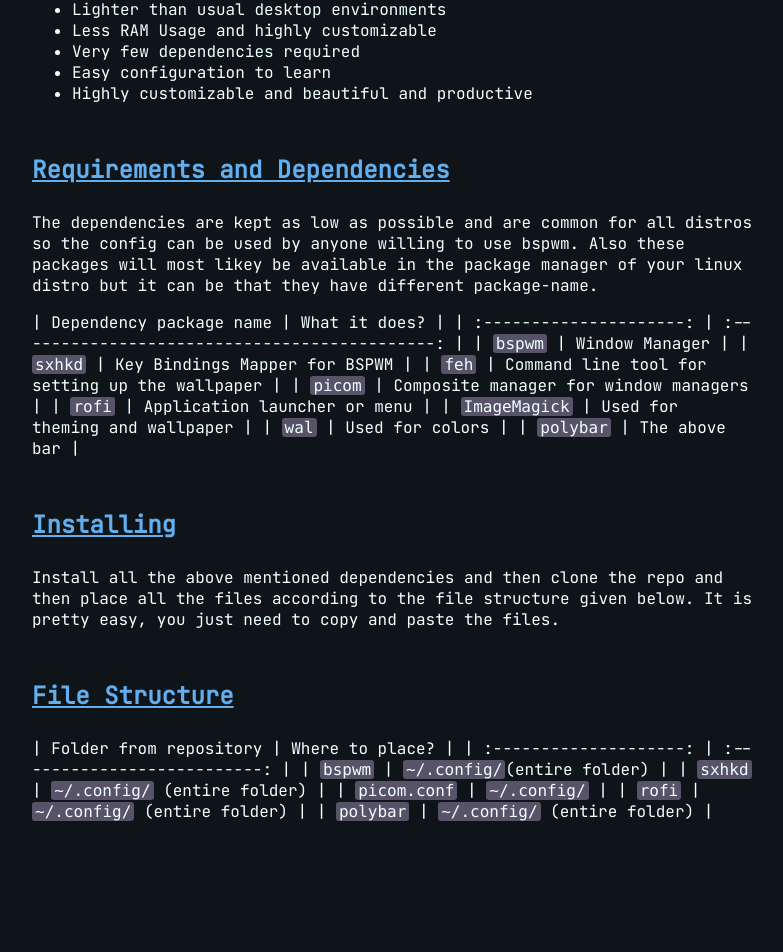
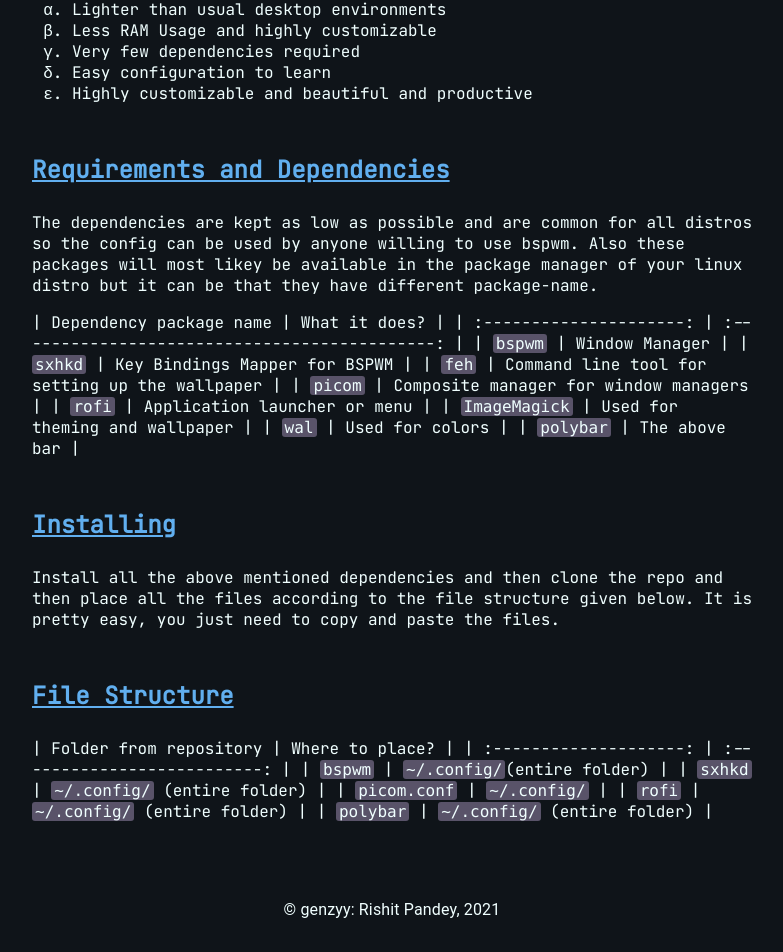
Before and after one commit to genzyy/genzyy_blogs, a React (Create React App) app: page /bspwm_config in a window 1280 px wide. Shown: the part 1379-2331 px from the top of the page, without its empty margins (248-1031 px from the left). Before the commit the page ends 2237 px from the top, so only its background shows below. Built offline with nearby package versions, Linux system fonts and the light colour scheme.

Commit message:
simple footer component

```diff
--- a/src/App.js
+++ b/src/App.js
@@ -1,11 +1,12 @@
 import './App.css';
+import { BrowserRouter as Router, Switch, Route } from 'react-router-dom';
+import ProgressBar from 'react-scroll-progress-bar';
 import NavBar from './components/NavBar';
 import Corousel from './components/Corousel';
 import BlogsContainer from './components/BlogsContainer';
 import VscodeSetup from './components/Pages/VscodeSetup';
 import BSPWM from './components/Pages/BSPWM';
-import { BrowserRouter as Router, Switch, Route } from 'react-router-dom';
-import ProgressBar from 'react-scroll-progress-bar';
+import Footer from './components/Footer';
 
 function App() {
   return (
@@ -16,15 +17,18 @@
             <NavBar />
             <Corousel />
             <BlogsContainer />
+            <Footer />
           </Route>
 
           <Route exact path='/vscode_setup'>
             <ProgressBar />
             <VscodeSetup />
+            <Footer />
           </Route>
           <Route exact path='/bspwm_config'>
             <ProgressBar />
             <BSPWM />
+            <Footer />
           </Route>
         </Switch>
       </div>
--- a/src/BlogPage.css
+++ b/src/BlogPage.css
@@ -73,6 +73,10 @@
   border-radius: 3px;
 }
 
+.rmd ul {
+  list-style-type: lower-greek;
+}
+
 @media only screen and (max-width: 600px) {
   .rmd h1 {
     text-align: center;
--- /dev/null
+++ b/src/components/Footer.js
@@ -0,0 +1,32 @@
+import React from 'react';
+import Typography from '@material-ui/core/Typography';
+import Grid from '@material-ui/core/Grid';
+import { makeStyles } from '@material-ui/core/styles';
+
+const useStyles = makeStyles(theme => ({
+  footer: {
+    padding: '40px 20px'
+  }
+}));
+
+const Footer = () => {
+  const classes = useStyles();
+
+  return (
+    <>
+      <Grid
+        className={classes.footer}
+        container
+        direction='column'
+        justify='center'
+        alignItems='center'
+      >
+        <Grid item>
+          <Typography>© genzyy: Rishit Pandey, 2021</Typography>
+        </Grid>
+      </Grid>
+    </>
+  );
+};
+
+export default Footer;
```
